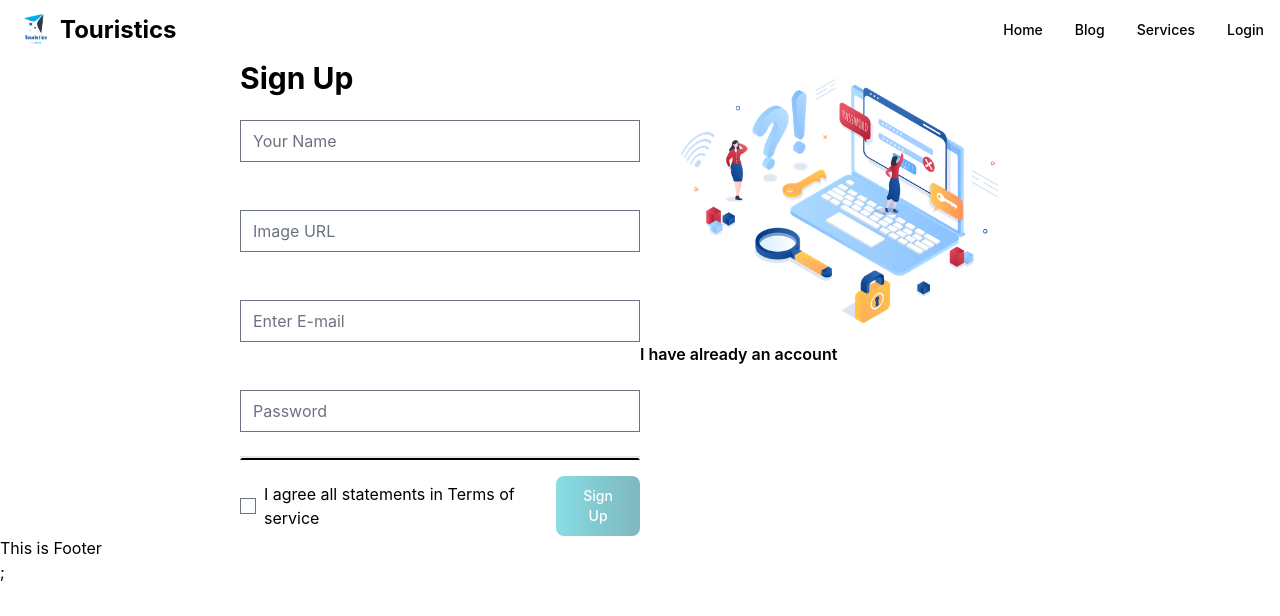
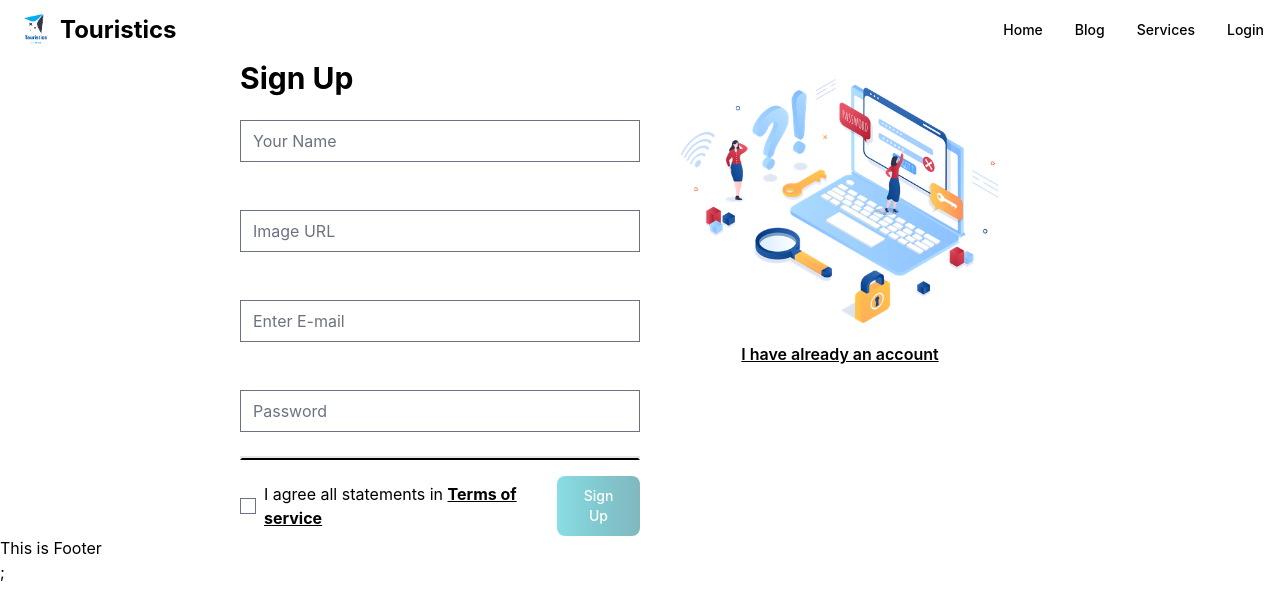
Before and after one commit to zenmh/touristice, a React (Create React App) app: page /signup in a window 1280 px wide. Shown: the top 616 px of the page. Built offline with nearby package versions, Linux system fonts and the light colour scheme; no server answers.

Commit message:
Some Changes

```diff
--- a/src/Components/Navbar/Navbar1.js
+++ b/src/Components/Navbar/Navbar1.js
@@ -9,8 +9,8 @@ const Navbar1 = () => {
   return (
     <div>
       <Navbar fluid={true} rounded={true}>
-        <Navbar.Brand href="https://flowbite.com/">
-          <img src={Logo} className="mr-1 w-10 h-10" alt="Flowbite Logo" />
+        <Navbar.Brand>
+          <img src={Logo} className="mr-1 w-10 h-10" alt="" />
           <h2 className="font-bold text-2xl">Touristics</h2>
         </Navbar.Brand>
         <Navbar.Collapse>
--- a/src/Pages/Authentication/Login.js
+++ b/src/Pages/Authentication/Login.js
@@ -7,9 +7,10 @@ import { AuthContext } from "../../contexts/AuthProvider";
 import { GoogleAuthProvider } from "firebase/auth";
 
 const Login = () => {
-  const { login, providerLogin } = useContext(AuthContext);
+  const { login, providerLogin, error, setError } = useContext(AuthContext);
   const navigate = useNavigate();
   const googleProvider = new GoogleAuthProvider();
+
   const handleSubmit = (e) => {
     e.preventDefault();
     const form = e.target;
@@ -18,12 +19,16 @@ const Login = () => {
     console.log(email, password);
     login(email, password)
       .then((result) => {
+        setError("");
         const user = result.user;
         console.log(user);
         navigate("/");
         form.reset();
       })
-      .catch((err) => console.error("Error", err));
+      .catch((err) => {
+        console.error("Error", err);
+        setError(err.message);
+      });
   };
 
   const googleLogin = () => {
@@ -39,6 +44,11 @@ const Login = () => {
     <div className="grid grid-cols-2 mx-60">
       <div>
         <img src={Img} alt="" />
+        <Link to="/signup">
+          <p className="font-bold text-center">
+            <u>Create an account</u>
+          </p>
+        </Link>
       </div>
       <div>
         <h2 className="text-3xl font-bold mb-10">Sign In</h2>
@@ -56,9 +66,12 @@ const Login = () => {
             placeholder="Password"
           />
           <hr className="my-4" />
-          <Button type="submit" gradientMonochrome="teal">
-            Sign In
-          </Button>
+          <div className="flex justify-between items-center">
+            <p className="text-red-500">{error}</p>
+            <Button type="submit" gradientMonochrome="teal">
+              Sign In
+            </Button>
+          </div>
         </form>
         <hr className="my-4" />
         <div className="flex justify-center mt-10">
--- a/src/Pages/Authentication/SignUp.js
+++ b/src/Pages/Authentication/SignUp.js
@@ -1,12 +1,14 @@
 import { Button } from "flowbite-react";
 import React, { useContext, useState } from "react";
-import { Link } from "react-router-dom";
+import { Link, useNavigate } from "react-router-dom";
 import Img from "../../assets/signup.webp";
 import { AuthContext } from "../../contexts/AuthProvider";
 
 const SignUp = () => {
-  const { createUser, updataUserProfile } = useContext(AuthContext);
+  const { createUser, updataUserProfile, error, setError } =
+    useContext(AuthContext);
   const [agree, setAgree] = useState(false);
+  const navigate = useNavigate();
   const handleSubmit = (e) => {
     e.preventDefault();
 
@@ -21,14 +23,20 @@ const SignUp = () => {
         console.log(user);
         updateUserInfo(name, photoUrl);
         form.reset();
+        navigate("/");
       })
-      .catch((err) => console.error("Error", err));
+      .catch((err) => {
+        console.error("Error", err);
+        setError(err.message);
+      });
   };
 
   const updateUserInfo = (name, photoUrl) => {
     updataUserProfile({ displayName: name, photoURL: photoUrl })
       .then(() => {})
-      .catch((err) => console.error("Error", err));
+      .catch((err) => {
+        console.error("Error", err);
+      });
   };
 
   const handleCheakbox = (e) => {
@@ -67,15 +75,18 @@ const SignUp = () => {
             placeholder="Password"
           />
           <br />
+          <p className="text-end text-red-500">{error}</p>
           <hr className="mb-4 border-2 border-b-black" size="100" />
           <div className="flex justify-between">
             <div className="flex items-center">
               <input type="checkbox" name="checkbox" onClick={handleCheakbox} />
               <p className="ml-2">
-                I agree all statements in <Link>Terms of service</Link>
+                I agree all statements in{" "}
+                <Link className="font-bold">
+                  <u>Terms of service</u>
+                </Link>
               </p>
             </div>
-            <br />
             <Button type="submit" gradientMonochrome="teal" disabled={!agree}>
               Sign Up
             </Button>
@@ -84,8 +95,10 @@ const SignUp = () => {
       </div>
       <div>
         <img src={Img} alt="" />
-        <p className="font-semibold">
-          <Link to="/login">I have already an account</Link>
+        <p className="font-semibold text-center">
+          <Link to="/login">
+            <u>I have already an account</u>
+          </Link>
         </p>
       </div>
     </div>
--- a/src/Pages/Review/ReviewItem.js
+++ b/src/Pages/Review/ReviewItem.js
@@ -1,13 +1,13 @@
 import React from "react";
 
 const ReviewItem = ({ review }) => {
-  const { img, name, email, opinion } = review;
+  const { userImg, name, email, opinion } = review;
 
   return (
     <li className="py-3 sm:py-4">
       <div className="flex items-center space-x-4">
         <div className="shrink-0">
-          <img className="h-8 w-8 rounded-full" src={img} alt="" />
+          <img className="h-8 w-8 rounded-full" src={userImg} alt="" />
         </div>
         <div className="min-w-0 flex-1">
           <p className="truncate text-sm font-medium text-gray-900 dark:text-white">
--- a/src/Pages/Service/Service.js
+++ b/src/Pages/Service/Service.js
@@ -1,4 +1,3 @@
-import { Card } from "flowbite-react";
 import React, { useContext, useEffect, useState } from "react";
 import { Link, useLoaderData } from "react-router-dom";
 import { AuthContext } from "../../contexts/AuthProvider";
@@ -18,32 +17,30 @@ const Service = () => {
   }, [title, reviews]);
 
   return (
-    <div className="mb-96">
-      <div className="border-2 p-4">
+    <div className="mb-96 p-4">
+      <div className="grid grid-cols-2">
         <img src={img} alt="" />
-        <h2>{title}</h2>
-        <h2>Price : ${price}</h2>
-        <h4>Rating : {rating}</h4>
-        <p>Description : {about}</p>
+        <div className="pl-8">
+          <h2 className="font-bold text-lg my-1">{title}</h2>
+          <h2 className="font-bold text-lg my-1">Price : ${price}</h2>
+          <h4 className="font-bold text-lg my-1">Rating : {rating}</h4>
+          <p>
+            <span className="font-bold text-lg">Description : </span>
+            {about}
+          </p>
         </div>
-      <div className="border-2">
-        <h2 className="text-2xl font-bold text-center">Reviews From Gusets</h2>
+      </div>
+      <div className="mt-10">
         <div className="grid grid-cols-2 gap-4">
           <div className="w-full">
-            <Card>
-              <div className="mb-4 flex items-center justify-between">
             <h5 className="text-xl font-bold leading-none text-gray-900 dark:text-white">
-                  Latest Customers
+              Latest Customers Review
             </h5>
-              </div>
-              <div className="flow-root">
             <ul className="divide-y divide-gray-200 dark:divide-gray-700">
               {reviews.map((review) => (
                 <ReviewItem key={review._id} review={review} />
               ))}
             </ul>
-              </div>
-            </Card>
           </div>
           <div className="flex justify-center items-center">
             {user?.uid ? (
--- a/src/contexts/AuthProvider.js
+++ b/src/contexts/AuthProvider.js
@@ -15,6 +15,7 @@ export const AuthContext = createContext();
 
 const AuthProvider = ({ children }) => {
   const [user, setUser] = useState("");
+  const [error, setError] = useState("");
 
   const providerLogin = (provider) => {
     return signInWithPopup(auth, provider);
@@ -49,11 +50,13 @@ const AuthProvider = ({ children }) => {
     <AuthContext.Provider
       value={{
         user,
+        error,
         providerLogin,
         createUser,
         login,
         updataUserProfile,
         logout,
+        setError,
       }}
     >
       {children}
```
Also changed, not shown: firebase.json (added), 2 other files (tests, documents, lock files or other folders). Lines whose indentation alone changed are shown as unchanged.
